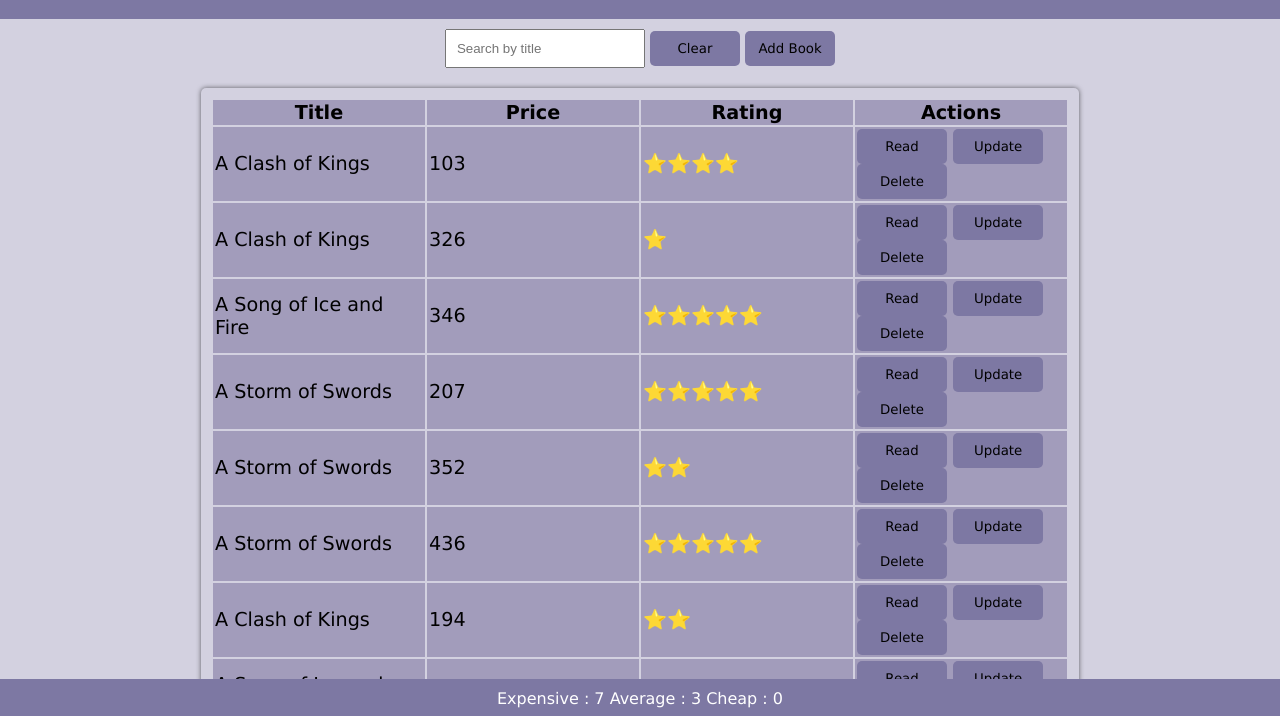
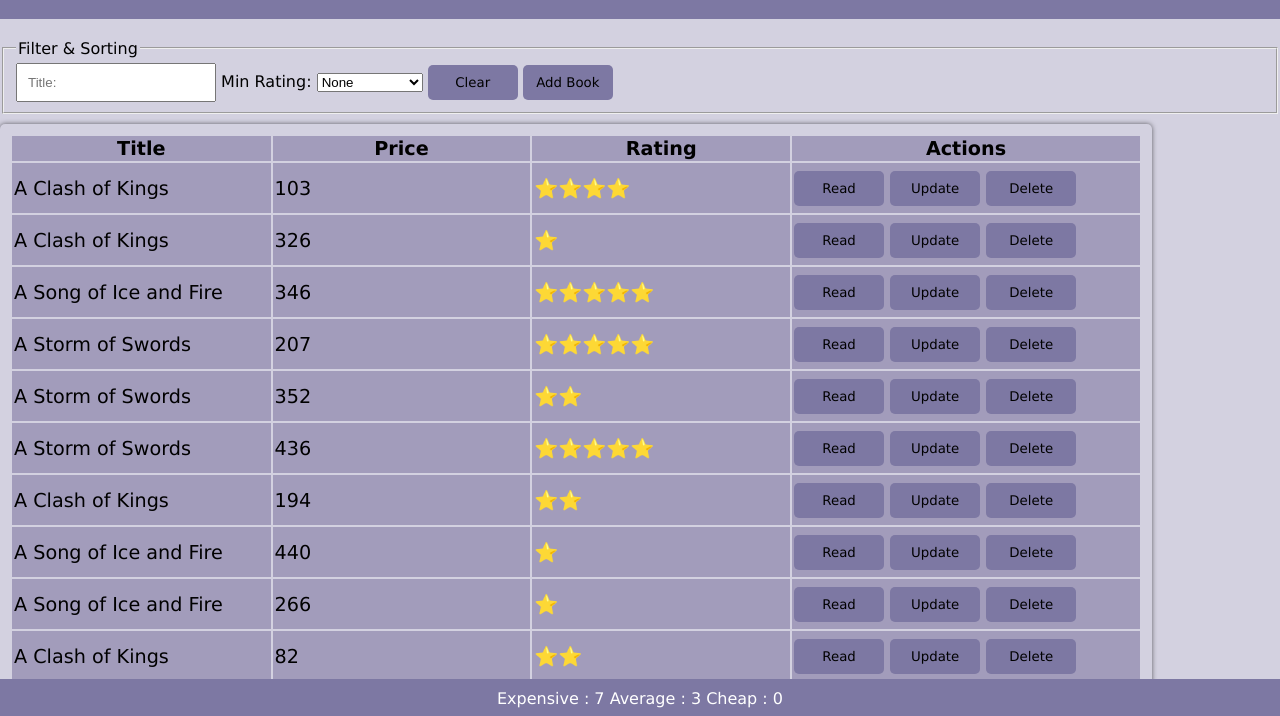
Before and after one commit to alonWohl/Lesson23-24-MVC-CRUDL, a plain HTML site: page index.html in a window 1280 px wide. Shown: the part 82-798 px from the top of the page. Drawn offline with Linux system fonts and the light colour scheme.

Commit message:
Add filtering

```diff
--- a/index.html
+++ b/index.html
@@ -11,17 +11,27 @@
       <header>
         <h1>Book Shop</h1>
       </header>
+      </div>
+      <section class="book-filter">
+        <fieldset>
+            <legend>Filter & Sorting</legend>
 
-      <div>
-        <input
-          type="text"
-          class="search-input"
-          placeholder="Search by title"
-          oninput="onSetFilterBy(this)"
-        />
-        <button onclick="clearSearch()">Clear</button>
-        <button onclick="onAddBookModal()">Add Book</button>
-      </div>
+            <div class="filter-by">
+                <input oninput="onSetFilterBy({ title: this.value })" placeholder="Title:" type="text">
+                <label>
+                    <span>Min Rating:</span>
+                  <select name="Rating" onchange="onSetFilterBy({ minRating: this.value })">
+                  <option value="">None</option>
+                  <option value="1">⭐️</option>
+                  <option value="2">⭐️⭐️</option>
+                  <option value="3">⭐️⭐️⭐️</option>
+                  <option value="4">⭐️⭐️⭐️⭐️</option>
+                  <option value="5">⭐️⭐️⭐️⭐️⭐️</option>
+                </select>
+                <button onclick="clearSearch()">Clear</button>
+                <button onclick="onAddBookModal()">Add Book</button>
+            </div>
+          </section>
 
       <table>
         <thead>
--- a/js/book.controller.js
+++ b/js/book.controller.js
@@ -1,16 +1,19 @@
 'use strict'
 
-var gFilterBy = ''
+const gQueryOptions = {
+  filterBy: { title: '', minRating: 0 },
+  sortBy: {},
+  page: { idx: 0, size: 5 },
+}
 var gBookToEdit = null
 
 function onInit() {
-  render()
+  renderBooks()
 }
 
-function render() {
-  const books = getBooks(gFilterBy)
+function renderBooks() {
+  const books = getBooks(gQueryOptions)
   const tableBody = document.querySelector('tbody')
-
 
   tableBody.innerHTML = books
     .map(
@@ -20,9 +23,15 @@ function render() {
             <td>${book.price}</td>
             <td>${'⭐️'.repeat(book.rating)}</td>
             <td>
-                <button onclick="onShowBookDetails(event,'${book.id}')" class"read">Read</button>
-                <button onclick="onUpdateBook('${book.id}')" class"update">Update</button>
-                <button onclick="onRemoveBook(event,'${book.id}')" class"delete">Delete</button>
+                <button onclick="onShowBookDetails(event,'${
+                  book.id
+                }')" class"read">Read</button>
+                <button onclick="onUpdateBook('${
+                  book.id
+                }')" class"update">Update</button>
+                <button onclick="onRemoveBook(event,'${
+                  book.id
+                }')" class"delete">Delete</button>
             </td>
         </tr>
     `
@@ -31,12 +40,11 @@ function render() {
   renderStatics(books)
 }
 
-
 function onRemoveBook(ev, bookId) {
   ev.stopPropagation()
 
   removeBook(bookId)
-  render()
+  renderBooks()
 }
 
 function onUpdateBook(bookId) {
@@ -72,7 +80,7 @@ function onSaveBook() {
     addBook(title, price, imgUrl)
   }
 
-  render()
+  renderBooks()
 }
 
 function onAddBookModal() {
@@ -91,7 +99,7 @@ function resetBookModal() {
   const elModal = document.querySelector('.add-book')
   const elNameInput = elModal.querySelector('.name-input')
   const elPriceInput = elModal.querySelector('.price-input')
-  const elUrlInput = elModal.querySelector('input[type="url"]');
+  const elUrlInput = elModal.querySelector('input[type="url"]')
 
   elNameInput.value = ''
   elPriceInput.value = ''
@@ -107,23 +115,39 @@ function onShowBookDetails(ev, bookId) {
   elBookModal.querySelector('.book-cover-img img').src = book.imgUrl
   elBookModal.querySelector('.book-desc h3').innerText = book.title
   elBookModal.querySelector('.book-desc p').innerText = book.details
-  elBookModal.querySelector('.book-desc span').innerHTML =` ${'⭐️'.repeat(book.rating)}
+  elBookModal.querySelector('.book-desc span').innerHTML = ` ${'⭐️'.repeat(
+    book.rating
+  )}
 `
   elBookModal.showModal()
 }
+
 function onCloseBookDetails() {
   const elBookModal = document.querySelector('.book-details')
   elBookModal.close()
 }
 
-function onSetFilterBy(elSelect) {
-  gFilterBy = elSelect.value
-  render()
+function onSetFilterBy(filterBy) {
+  if (filterBy.title !== undefined) {
+    gQueryOptions.filterBy.title = filterBy.title
+  } else if (filterBy.minRating !== undefined) {
+    gQueryOptions.filterBy.minRating = parseInt(filterBy.minRating) || 0
+  }
+
+  gQueryOptions.page.idx = 0
+
+  renderBooks()
 }
 
 function clearSearch() {
-  onSetFilterBy('')
-  document.querySelector('.search-input').value = ''
+
+  document.querySelector('.filter-by input[type="text"]').value = ''
+  document.querySelector('.filter-by select').value = ''
+
+  gQueryOptions.filterBy.title=''
+  gQueryOptions.filterBy.minRating=0
+
+  renderBooks()
 }
 
 function renderStatics(books) {
--- a/js/services/book.service.js
+++ b/js/services/book.service.js
@@ -3,12 +3,22 @@
 var gBooks
 _createBooks()
 
-function getBooks(filterBy) {
-  if (!filterBy) return gBooks
-  const filteredBooks = gBooks.filter((book) =>
-    book.title.toLowerCase().includes(gFilterBy.toLowerCase())
-  )
-  return filteredBooks
+function getBooks(options ={}) {
+  const filterBy = options.filterBy
+  const sortBy = options.sortBy
+  const page = options.page
+
+  var books = gBooks
+  books = _filterBooks(filterBy)
+
+  return books
+}
+
+function _filterBooks(filterBy) {
+  var books = gBooks
+  if (filterBy.title) books = books.filter(book => book.title.toLowerCase().includes(filterBy.title.toLowerCase()))
+  if (filterBy.minRating) books = books.filter(book => book.rating >= filterBy.minRating)
+  return books
 }
 
 function getBookById(bookId) {
```
